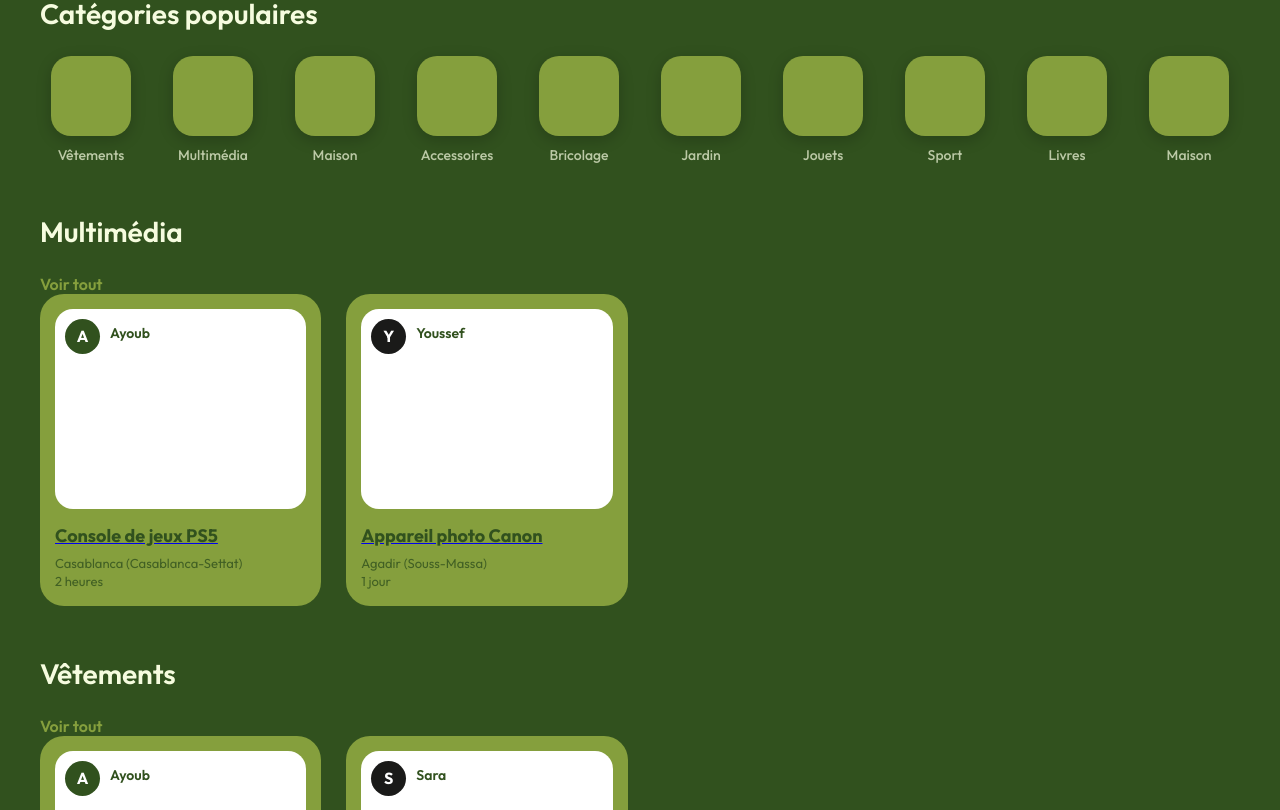
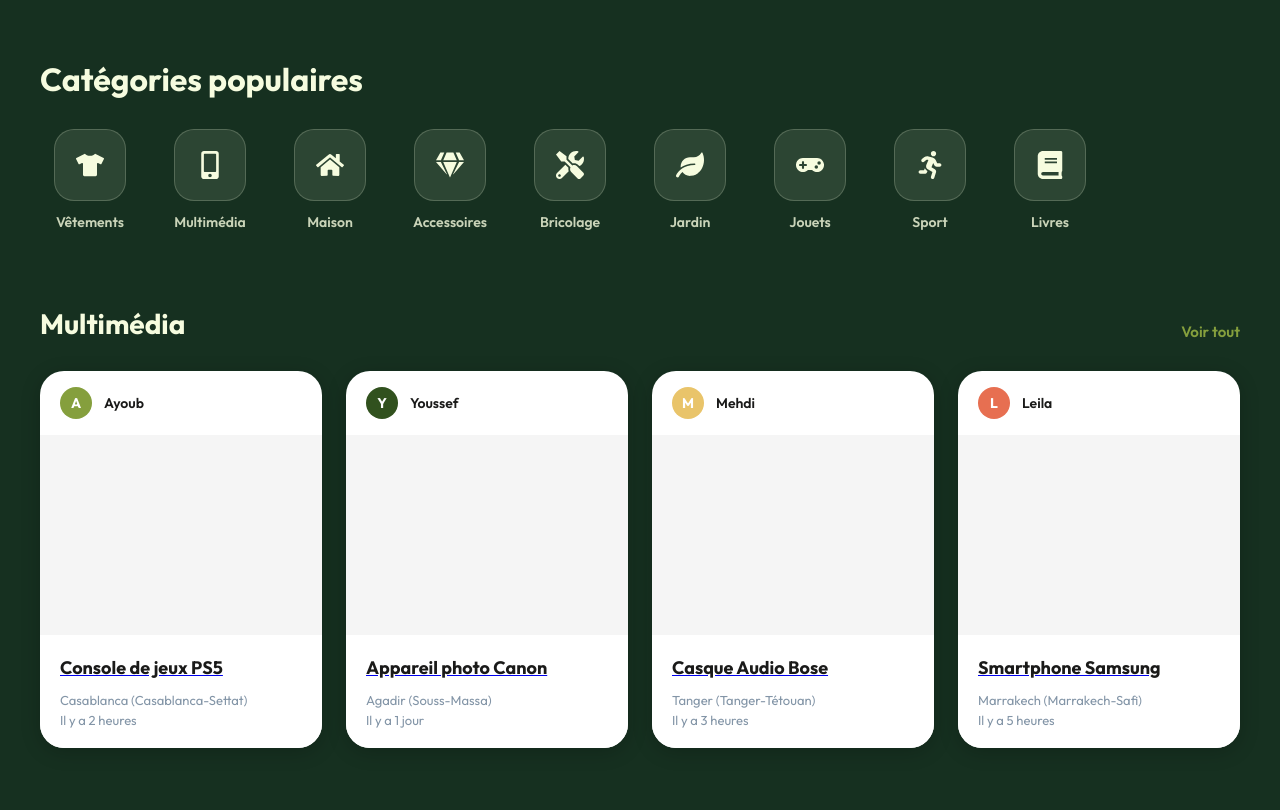
Before and after one commit to haytamnajim/matlou7ch-app, a React (Create React App) app: page / in a window 1280 px wide. Shown: the part 590-1400 px from the top of the page. Built offline with nearby package versions, Linux system fonts and the light colour scheme; no server answers.

Commit message:
Refonte de la page d'accueil (thème vert, icônes, grille 4 colonnes), mise à jour des liens de navigation et animations de survol

```diff
--- a/src/components/HomeBanner.css
+++ b/src/components/HomeBanner.css
@@ -98,6 +98,11 @@
     object-fit: cover;
     border-radius: 24px;
     box-shadow: 0 20px 40px rgba(0, 0, 0, 0.4);
+    transition: transform 0.5s cubic-bezier(0.4, 0, 0.2, 1);
+}
+
+.banner-image:hover {
+    transform: scale(1.02);
 }
 
 /* Decorative Background Elements */
--- a/src/components/ModernNavbar.jsx
+++ b/src/components/ModernNavbar.jsx
@@ -5,9 +5,9 @@
 
 const NAV_LINKS = [
     { name: 'Accueil', path: '/' },
-    { name: 'À propos', path: '/about' },
-    { name: 'Services', path: '/services' },
-    { name: 'Projets', path: '/projects' },
+    { name: 'Catalogue', path: '/catalogue' },
+    { name: 'Notre ADN', path: '/notre-adn' },
+    { name: 'FAQ', path: '/faq' },
     { name: 'Contact', path: '/contact' },
 ];
 
--- a/src/pages/Catalogue.css
+++ b/src/pages/Catalogue.css
@@ -214,12 +214,18 @@
 .product-image-container {
   position: relative;
   height: 180px;
+  overflow: hidden;
 }
 
 .product-image {
   width: 100%;
   height: 100%;
   object-fit: cover;
+  transition: transform 0.3s ease;
+}
+
+.product-card:hover .product-image {
+  transform: scale(1.05);
 }
 
 .favorite-button {
--- a/src/pages/Home.css
+++ b/src/pages/Home.css
@@ -4,130 +4,250 @@
   margin: 0 auto;
   overflow-x: hidden;
   background-color: var(--bg-main);
-  color: var(--text-white);
 }
 
-.home-page>*:not(.home-banner) {
+.home-content-wrapper {
+  background-color: #163020;
+  /* Deep uniform green */
+  padding: 60px 0;
+}
+
+.home-content-wrapper>* {
   max-width: 1200px;
   margin-left: auto;
   margin-right: auto;
-  padding: 0 20px;
+  padding: 0 24px;
+}
+
+/* SECTION TITLE */
+.section-title {
+  font-size: 32px;
+  font-weight: 700;
+  margin-bottom: 30px;
+  color: #F6FCDF;
+  text-align: left;
 }
 
 /* CATÉGORIES */
-.section-title {
-  font-size: 28px;
-  font-weight: 600;
-  margin-bottom: 25px;
-  color: var(--text-white);
+.categories-section {
+  margin-bottom: 60px;
+}
+
+.categories-container {
+  overflow-x: auto;
+  padding-bottom: 15px;
+  scrollbar-width: none;
+}
+
+.categories-container::-webkit-scrollbar {
+  display: none;
 }
 
 .categories-grid {
-  display: grid;
-  grid-template-columns: repeat(auto-fill, minmax(100px, 1fr));
+  display: flex;
   gap: 20px;
-  margin-bottom: 50px;
+  min-width: max-content;
 }
 
 .category-card {
   display: flex;
   flex-direction: column;
   align-items: center;
+  gap: 12px;
   cursor: pointer;
-  transition: transform 0.2s;
+  transition: all 0.3s ease;
+  width: 100px;
 }
 
 .category-card:hover {
   transform: translateY(-5px);
 }
 
-.category-image-container {
-  width: 80px;
-  height: 80px;
+.category-icon-wrapper {
+  width: 70px;
+  height: 70px;
   border-radius: 20px;
-  background: var(--bg-sage);
+  background: rgba(246, 252, 223, 0.1);
+  border: 1px solid rgba(246, 252, 223, 0.2);
   display: flex;
   align-items: center;
   justify-content: center;
-  margin-bottom: 10px;
-  box-shadow: 0 4px 15px rgba(0, 0, 0, 0.2);
+  color: #F6FCDF;
+  font-size: 28px;
+  transition: all 0.3s ease;
+}
+
+.category-card:hover .category-icon-wrapper {
+  background: var(--primary-color);
+  color: var(--bg-main);
+  border-color: var(--primary-color);
 }
 
 .category-name {
   font-size: 14px;
-  font-weight: 500;
-  color: var(--text-dim);
+  font-weight: 600;
+  color: rgba(246, 252, 223, 0.8);
+  text-align: center;
 }
 
-/* PRODUITS */
-.see-all-button {
-  color: var(--bg-sage);
+/* PRODUITS SECTION */
+.category-products-section {
+  margin-bottom: 60px;
+}
+
+.section-header {
+  display: flex;
+  justify-content: space-between;
+  align-items: flex-end;
+  margin-bottom: 30px;
+}
+
+.category-section-title {
+  font-size: 28px;
+  font-weight: 700;
+  color: #F6FCDF;
+  margin: 0;
+}
+
+.see-all-link {
+  color: var(--primary-color);
   text-decoration: none;
   font-weight: 600;
+  font-size: 15px;
+  transition: opacity 0.2s;
 }
 
+.see-all-link:hover {
+  opacity: 0.8;
+}
+
+/* PRODUCT GRID */
 .product-grid {
   display: grid;
-  grid-template-columns: repeat(auto-fill, minmax(250px, 1fr));
-  gap: 25px;
-  margin-bottom: 50px;
+  grid-template-columns: repeat(4, 1fr);
+  gap: 24px;
 }
 
+/* PRODUCT CARD */
 .product-card {
-  background: var(--bg-sage);
-  border-radius: var(--card-radius);
-  padding: 15px;
-  position: relative;
-  transition: all 0.3s ease;
+  background: #FFFFFF;
+  border-radius: 24px;
   overflow: hidden;
+  transition: all 0.3s cubic-bezier(0.4, 0, 0.2, 1);
+  box-shadow: 0 4px 20px rgba(0, 0, 0, 0.2);
+  display: flex;
+  flex-direction: column;
 }
 
-.product-image-container {
-  height: 200px;
-  background: white;
-  border-radius: 18px;
-  margin-bottom: 15px;
+.product-card:hover {
+  transform: translateY(-8px);
+  box-shadow: 0 12px 30px rgba(0, 0, 0, 0.3);
+}
+
+.product-card-user {
+  padding: 16px 20px;
   display: flex;
   align-items: center;
-  justify-content: center;
-  position: relative;
+  gap: 12px;
 }
 
-.product-avatar {
-  position: absolute;
-  top: 10px;
-  left: 10px;
-  width: 35px;
-  height: 35px;
+.product-avatar-small {
+  width: 32px;
+  height: 32px;
   border-radius: 50%;
   display: flex;
   align-items: center;
   justify-content: center;
   color: white;
-  font-weight: bold;
+  font-weight: 700;
+  font-size: 14px;
 }
 
-.product-title {
+.product-username-small {
+  font-size: 14px;
+  font-weight: 600;
+  color: #1a1a19;
+  text-decoration: none;
+}
+
+.product-username-small:hover {
+  color: var(--primary-color);
+}
+
+.product-image-container {
+  height: 200px;
+  background: #f8f9fa;
+  overflow: hidden;
+}
+
+.product-image {
+  width: 100%;
+  height: 100%;
+  object-fit: cover;
+  transition: transform 0.5s ease;
+}
+
+.product-card:hover .product-image {
+  transform: scale(1.08);
+}
+
+.product-info-modern {
+  padding: 20px;
+  background: white;
+}
+
+.product-title-text {
   font-size: 18px;
   font-weight: 700;
-  color: var(--bg-main);
-  margin: 0 0 8px 0;
+  color: #1a1a19;
+  margin: 0 0 12px 0;
+  line-height: 1.4;
 }
 
-.product-location,
-.product-time {
-  font-size: 13px;
-  color: var(--bg-main);
-  opacity: 0.8;
-  margin: 2px 0;
+.product-meta-modern {
+  display: flex;
+  flex-direction: column;
+  gap: 4px;
 }
 
-.product-user-name {
-  position: absolute;
-  top: 15px;
-  left: 55px;
-  color: var(--bg-main);
-  font-size: 14px;
-  font-weight: 600;
-  text-decoration: none;
+.product-location-text,
+.product-time-text {
+  font-size: 13px;
+  color: #8395a7;
 }
+
+/* RESPONSIVE */
+@media (max-width: 1100px) {
+  .product-grid {
+    grid-template-columns: repeat(3, 1fr);
+    gap: 20px;
+  }
+}
+
+@media (max-width: 850px) {
+  .product-grid {
+    grid-template-columns: repeat(2, 1fr);
+  }
+
+  .section-title {
+    font-size: 26px;
+  }
+
+  .category-section-title {
+    font-size: 22px;
+  }
+}
+
+@media (max-width: 580px) {
+  .product-grid {
+    grid-template-columns: 1fr;
+  }
+
+  .home-content-wrapper {
+    padding: 40px 0;
+  }
+
+  .product-card {
+    border-radius: 20px;
+  }
+}
--- a/src/pages/Home.jsx
+++ b/src/pages/Home.jsx
@@ -1,92 +1,140 @@
 import React, { useState } from 'react';
 import { Link } from 'react-router-dom';
+import {
+  FaTshirt, FaMobileAlt, FaHome, FaGem, FaTools,
+  FaLeaf, FaGamepad, FaRunning, FaBook
+} from 'react-icons/fa';
 import HomeBanner from '../components/HomeBanner';
 import './Home.css';
 
 // Constantes extraites pour éviter les recréations à chaque render
 const CATEGORIES = [
-  { id: 'vetements', image: '/images/categories/vetement.jpg', name: 'Vêtements' },
-  { id: 'multimedia', image: '/images/categories/multimedia.jpg', name: 'Multimédia' },
-  { id: 'maison', image: '/images/categories/maison.jpg', name: 'Maison' },
-  { id: 'accessoires', image: '/images/categories/accessoire.jpg', name: 'Accessoires' },
-  { id: 'bricolage', image: '/images/categories/bricolage.jpg', name: 'Bricolage' },
-  { id: 'jardin', image: '/images/categories/jardin.jpg', name: 'Jardin' },
-  { id: 'jouets', image: '/images/categories/jouet.jpg', name: 'Jouets' },
-  { id: 'sport', image: '/images/categories/sport.jpg', name: 'Sport' },
-  { id: 'livre', image: '/images/categories/livre.jpg', name: 'Livres' },
-  { id: 'maison', image: '/images/categories/maison.jpg', name: 'Maison' },
+  { id: 'vetements', icon: <FaTshirt />, name: 'Vêtements' },
+  { id: 'multimedia', icon: <FaMobileAlt />, name: 'Multimédia' },
+  { id: 'maison', icon: <FaHome />, name: 'Maison' },
+  { id: 'accessoires', icon: <FaGem />, name: 'Accessoires' },
+  { id: 'bricolage', icon: <FaTools />, name: 'Bricolage' },
+  { id: 'jardin', icon: <FaLeaf />, name: 'Jardin' },
+  { id: 'jouets', icon: <FaGamepad />, name: 'Jouets' },
+  { id: 'sport', icon: <FaRunning />, name: 'Sport' },
+  { id: 'livre', icon: <FaBook />, name: 'Livres' },
 ];
-
-const CATEGORY_IMAGE_STYLE = { backgroundColor: 'var(--bg-sage)' };
 
 function Home() {
   return (
     <div className="home-page">
       <HomeBanner />
 
-      {/* Catégories */}
+      <div className="home-content-wrapper">
+        {/* Catégories populaires */}
         <section className="categories-section">
           <h2 className="section-title">Catégories populaires</h2>
+          <div className="categories-container">
             <div className="categories-grid">
               {CATEGORIES.map((cat, index) => (
                 <div className="category-card" key={`${cat.id}-${index}`}>
-              <div className="category-image-container">
-                <div className="category-image" style={CATEGORY_IMAGE_STYLE}></div>
+                  <div className="category-icon-wrapper">
+                    {cat.icon}
                   </div>
-              <div className="category-name">{cat.name}</div>
+                  <span className="category-name">{cat.name}</span>
                 </div>
               ))}
+            </div>
           </div>
         </section>
 
         {/* Section Multimédia */}
         <section className="category-products-section">
           <div className="section-header">
-          <h2 className="section-title">Multimédia</h2>
-          <Link to="/catalogue?category=multimedia" className="see-all-button">Voir tout</Link>
+            <h2 className="category-section-title">Multimédia</h2>
+            <Link to="/catalogue?category=multimedia" className="see-all-link">Voir tout</Link>
           </div>
           <div className="product-grid">
             {/* Produit 1 */}
             <div className="product-card">
+              <div className="product-card-user">
+                <div className="product-avatar-small" style={{ backgroundColor: "var(--primary-color)" }}>A</div>
+                <Link to="/profil/ayoub" className="product-username-small">Ayoub</Link>
+              </div>
+              <Link to="/produit/1" className="product-image-link">
                 <div className="product-image-container">
-              <Link to="/produit/1" className="product-link-overlay"></Link>
-              <div className="product-avatar" style={{ backgroundColor: "var(--bg-main)" }}>A</div>
-              <Link
-                to="/profil/ayoub"
-                className="product-user-name"
-                onClick={(e) => e.stopPropagation()}
-              >
-                Ayoub
+                  <div className="product-image" style={{ backgroundColor: '#f5f5f5' }}></div>
+                </div>
               </Link>
+              <div className="product-info-modern">
+                <Link to="/produit/1" className="product-title-link">
+                  <h3 className="product-title-text">Console de jeux PS5</h3>
+                </Link>
+                <div className="product-meta-modern">
+                  <span className="product-location-text">Casablanca (Casablanca-Settat)</span>
+                  <span className="product-time-text">Il y a 2 heures</span>
                 </div>
-            <div className="product-info">
-              <Link to="/produit/1" className="product-title-link">
-                <h3 className="product-title">Console de jeux PS5</h3>
-              </Link>
-              <p className="product-location">Casablanca (Casablanca-Settat)</p>
-              <p className="product-time">2 heures</p>
               </div>
             </div>
 
             {/* Produit 2 */}
             <div className="product-card">
+              <div className="product-card-user">
+                <div className="product-avatar-small" style={{ backgroundColor: "#31511E" }}>Y</div>
+                <Link to="/profil/youssef" className="product-username-small">Youssef</Link>
+              </div>
+              <Link to="/produit/2" className="product-image-link">
                 <div className="product-image-container">
-              <Link to="/produit/2" className="product-link-overlay"></Link>
-              <div className="product-avatar" style={{ backgroundColor: "var(--bg-dark)" }}>Y</div>
-              <Link
-                to="/profil/youssef"
-                className="product-user-name"
-                onClick={(e) => e.stopPropagation()}
-              >
-                Youssef
+                  <div className="product-image" style={{ backgroundColor: '#f5f5f5' }}></div>
+                </div>
               </Link>
+              <div className="product-info-modern">
+                <Link to="/produit/2" className="product-title-link">
+                  <h3 className="product-title-text">Appareil photo Canon</h3>
+                </Link>
+                <div className="product-meta-modern">
+                  <span className="product-location-text">Agadir (Souss-Massa)</span>
+                  <span className="product-time-text">Il y a 1 jour</span>
                 </div>
-            <div className="product-info">
-              <Link to="/produit/2" className="product-title-link">
-                <h3 className="product-title">Appareil photo Canon</h3>
+              </div>
+            </div>
+
+            {/* Produit 3 */}
+            <div className="product-card">
+              <div className="product-card-user">
+                <div className="product-avatar-small" style={{ backgroundColor: "#E9C46A" }}>M</div>
+                <Link to="/profil/mehdi" className="product-username-small">Mehdi</Link>
+              </div>
+              <Link to="/produit/3" className="product-image-link">
+                <div className="product-image-container">
+                  <div className="product-image" style={{ backgroundColor: '#f5f5f5' }}></div>
+                </div>
               </Link>
-              <p className="product-location">Agadir (Souss-Massa)</p>
-              <p className="product-time">1 jour</p>
+              <div className="product-info-modern">
+                <Link to="/produit/3" className="product-title-link">
+                  <h3 className="product-title-text">Casque Audio Bose</h3>
+                </Link>
+                <div className="product-meta-modern">
+                  <span className="product-location-text">Tanger (Tanger-Tétouan)</span>
+                  <span className="product-time-text">Il y a 3 heures</span>
+                </div>
+              </div>
+            </div>
+
+            {/* Produit 4 */}
+            <div className="product-card">
+              <div className="product-card-user">
+                <div className="product-avatar-small" style={{ backgroundColor: "#E76F51" }}>L</div>
+                <Link to="/profil/leila" className="product-username-small">Leila</Link>
+              </div>
+              <Link to="/produit/4" className="product-image-link">
+                <div className="product-image-container">
+                  <div className="product-image" style={{ backgroundColor: '#f5f5f5' }}></div>
+                </div>
+              </Link>
+              <div className="product-info-modern">
+                <Link to="/produit/4" className="product-title-link">
+                  <h3 className="product-title-text">Smartphone Samsung</h3>
+                </Link>
+                <div className="product-meta-modern">
+                  <span className="product-location-text">Marrakech (Marrakech-Safi)</span>
+                  <span className="product-time-text">Il y a 5 heures</span>
+                </div>
               </div>
             </div>
           </div>
@@ -95,56 +143,57 @@
         {/* Section Vêtements */}
         <section className="category-products-section">
           <div className="section-header">
-          <h2 className="section-title">Vêtements</h2>
-          <Link to="/catalogue?category=vetements" className="see-all-button">Voir tout</Link>
+            <h2 className="category-section-title">Vêtements</h2>
+            <Link to="/catalogue?category=vetements" className="see-all-link">Voir tout</Link>
           </div>
           <div className="product-grid">
             {/* Produit 5 */}
             <div className="product-card">
+              <div className="product-card-user">
+                <div className="product-avatar-small" style={{ backgroundColor: "var(--primary-color)" }}>A</div>
+                <Link to="/profil/ayoub" className="product-username-small">Ayoub</Link>
+              </div>
+              <Link to="/produit/5" className="product-image-link">
                 <div className="product-image-container">
-              <Link to="/produit/5" className="product-link-overlay"></Link>
-              <div className="product-avatar" style={{ backgroundColor: "var(--bg-main)" }}>A</div>
-              <Link
-                to="/profil/ayoub"
-                className="product-user-name"
-                onClick={(e) => e.stopPropagation()}
-              >
-                Ayoub
+                  <div className="product-image" style={{ backgroundColor: '#f5f5f5' }}></div>
+                </div>
               </Link>
+              <div className="product-info-modern">
+                <Link to="/produit/5" className="product-title-link">
+                  <h3 className="product-title-text">Veste rouge tendance</h3>
+                </Link>
+                <div className="product-meta-modern">
+                  <span className="product-location-text">Azemmour (Casablanca-Settat)</span>
+                  <span className="product-time-text">Il y a 5 minutes</span>
                 </div>
-            <div className="product-info">
-              <Link to="/produit/5" className="product-title-link">
-                <h3 className="product-title">Veste rouge tendance</h3>
-              </Link>
-              <p className="product-location">Azemmour (Casablanca-Settat)</p>
-              <p className="product-time">5 minutes</p>
               </div>
             </div>
 
             {/* Produit 6 */}
             <div className="product-card">
+              <div className="product-card-user">
+                <div className="product-avatar-small" style={{ backgroundColor: "#31511E" }}>S</div>
+                <Link to="/profil/sara" className="product-username-small">Sara</Link>
+              </div>
+              <Link to="/produit/6" className="product-image-link">
                 <div className="product-image-container">
-              <Link to="/produit/6" className="product-link-overlay"></Link>
-              <div className="product-avatar" style={{ backgroundColor: "var(--bg-dark)" }}>S</div>
-              <Link
-                to="/profil/sara"
-                className="product-user-name"
-                onClick={(e) => e.stopPropagation()}
-              >
-                Sara
+                  <div className="product-image" style={{ backgroundColor: '#f5f5f5' }}></div>
+                </div>
               </Link>
+              <div className="product-info-modern">
+                <Link to="/produit/6" className="product-title-link">
+                  <h3 className="product-title-text">Chaussures de sport Nike</h3>
+                </Link>
+                <div className="product-meta-modern">
+                  <span className="product-location-text">Rabat (Rabat-Salé-Kénitra)</span>
+                  <span className="product-time-text">Il y a 10 minutes</span>
                 </div>
-            <div className="product-info">
-              <Link to="/produit/6" className="product-title-link">
-                <h3 className="product-title">Chaussures de sport Nike</h3>
-              </Link>
-              <p className="product-location">Rabat (Rabat-Salé-Kénitra)</p>
-              <p className="product-time">10 minutes</p>
               </div>
             </div>
           </div>
         </section>
       </div>
+    </div>
   );
 }
 
--- a/src/pages/MesAnnonces.css
+++ b/src/pages/MesAnnonces.css
@@ -131,14 +131,15 @@
   background-color: #f5f5f5;
 }
 
-.annonce-image img {
+.product-image {
   width: 100%;
   height: 100%;
   object-fit: cover;
   transition: transform 0.3s ease;
+  background-color: #f0f0f0;
 }
 
-.annonce-card:hover .annonce-image img {
+.annonce-card:hover .product-image {
   transform: scale(1.05);
 }
 
--- a/src/pages/MesAnnonces.jsx
+++ b/src/pages/MesAnnonces.jsx
@@ -51,7 +51,7 @@
             {filteredAds.map(ad => (
               <div key={ad.id} className="annonce-card">
                 <div className="annonce-image">
-                  <div className="annonce-image-placeholder"></div>
+                  <div className="product-image" style={{ backgroundColor: '#f0f0f0' }}></div>
                 </div>
                 <div className="annonce-details">
                   <h3 className="annonce-title">{ad.title}</h3>
--- a/src/pages/PublicProfile.css
+++ b/src/pages/PublicProfile.css
@@ -228,6 +228,7 @@
   height: 100%;
   object-fit: cover;
   transition: transform 0.3s;
+  background-color: #f0f0f0;
 }
 
 .product-card:hover .product-image {
--- a/src/pages/PublicProfile.jsx
+++ b/src/pages/PublicProfile.jsx
@@ -111,7 +111,7 @@
               <div className="product-card" key={product.id}>
                 <Link to={`/produit/${product.id}`} className="product-link">
                   <div className="product-image-container">
-                    <div className="product-image-placeholder"></div>
+                    <div className="product-image" style={{ backgroundColor: '#f0f0f0' }}></div>
                   </div>
                   <div className="product-info">
                     <h3 className="product-title">{product.title}</h3>
--- a/src/pages/UserProducts.css
+++ b/src/pages/UserProducts.css
@@ -78,7 +78,8 @@
   margin: 0 0 10px 0;
 }
 
-.user-location, .user-member-since {
+.user-location,
+.user-member-since {
   display: flex;
   align-items: center;
   color: #64748b;
@@ -86,7 +87,8 @@
   margin-bottom: 8px;
 }
 
-.user-location svg, .user-member-since svg {
+.user-location svg,
+.user-member-since svg {
   margin-right: 8px;
   color: #6366f1;
 }
@@ -112,7 +114,8 @@
   margin-bottom: 25px;
 }
 
-.products-count, .active-products-count {
+.products-count,
+.active-products-count {
   display: flex;
   align-items: center;
   font-size: 16px;
@@ -121,7 +124,8 @@
   margin-right: 25px;
 }
 
-.products-count::before, .active-products-count::before {
+.products-count::before,
+.active-products-count::before {
   content: '';
   display: inline-block;
   width: 10px;
@@ -170,6 +174,8 @@
   height: 100%;
   object-fit: cover;
   transition: transform 0.3s ease;
+  background-color: #f0f0f0;
+  /* Default background for placeholders */
 }
 
 .product-card:hover .product-image {
@@ -215,7 +221,8 @@
   gap: 8px;
 }
 
-.product-category, .product-condition {
+.product-category,
+.product-condition {
   background-color: #f1f5f9;
   color: #475569;
   font-size: 12px;
@@ -264,7 +271,8 @@
     gap: 10px;
   }
 
-  .products-count, .active-products-count {
+  .products-count,
+  .active-products-count {
     margin-right: 0;
   }
 }
@@ -329,6 +337,7 @@
     opacity: 0;
     transform: translateY(-20px);
   }
+
   to {
     opacity: 1;
     transform: translateY(0);
@@ -424,7 +433,8 @@
   gap: 12px;
 }
 
-.cancel-report-button, .submit-report-button {
+.cancel-report-button,
+.submit-report-button {
   padding: 10px 16px;
   border-radius: 4px;
   font-weight: 500;
--- a/src/pages/UserProducts.jsx
+++ b/src/pages/UserProducts.jsx
@@ -246,7 +246,7 @@
                 className="product-link"
               >
                 <div className="product-image-container">
-                  <div className="product-image-placeholder"></div>
+                  <div className="product-image" style={{ backgroundColor: '#f0f0f0' }}></div>
                   <button
                     className="favorite-button"
                     onClick={(e) => toggleFavorite(product.id, e)}
```
Also changed, not shown: src/pages/ProductDetail.css (+7 -1 lines). Lines whose indentation alone changed are shown as unchanged.
